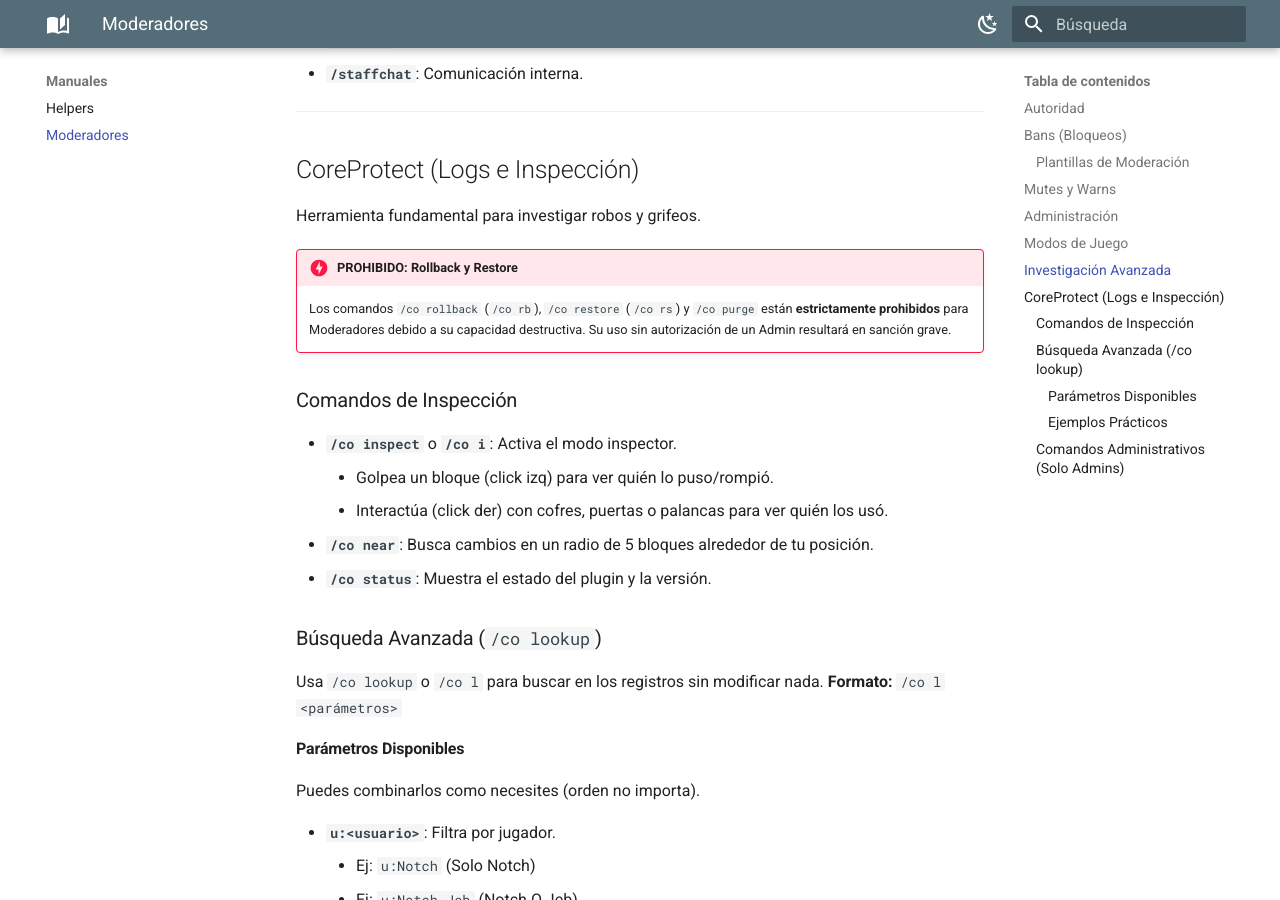
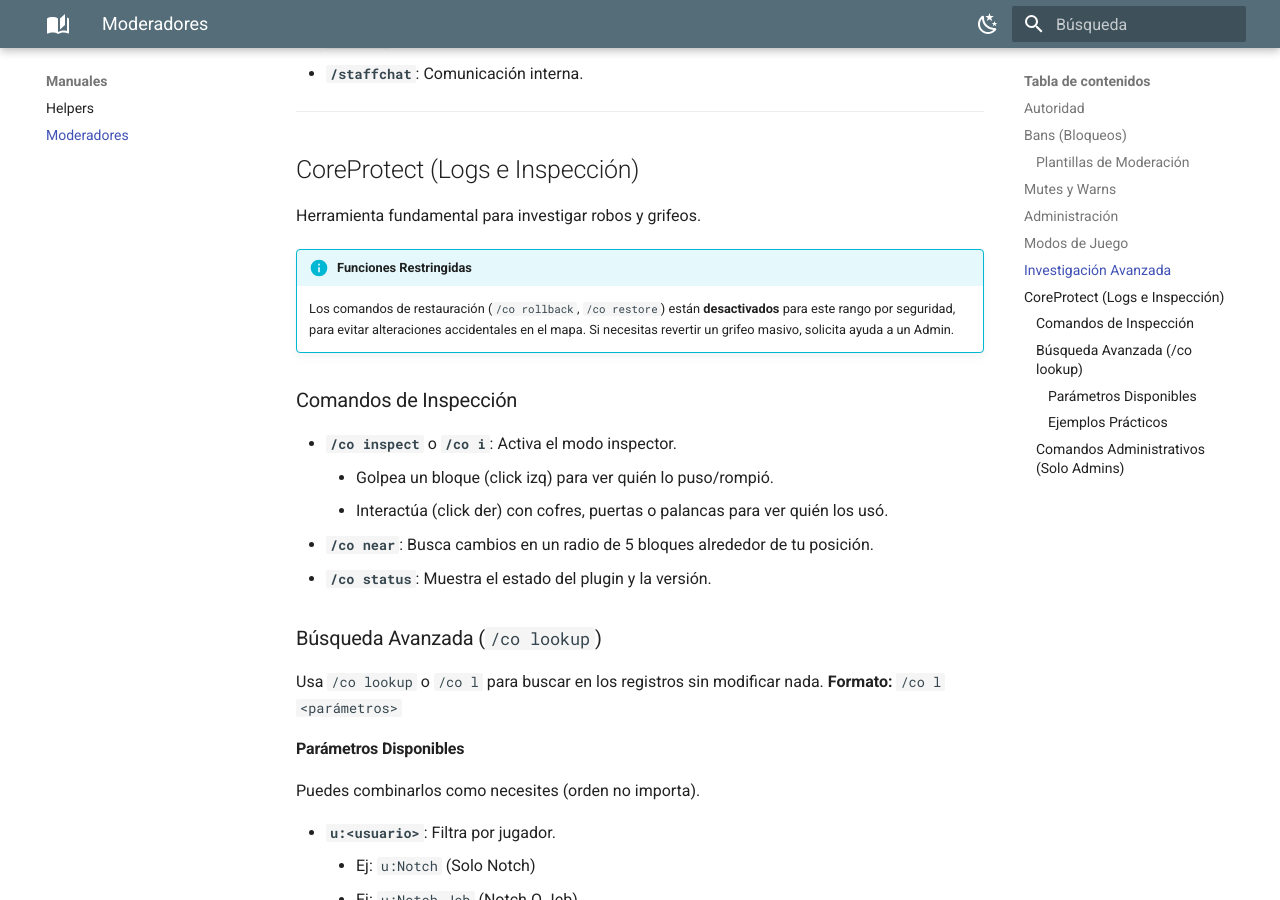
Before and after one commit to ymminnl/page-wiki, an MkDocs documentation site: the page built from docs/guias/moderador.md, in a window 1280 px wide and 900 px high, scrolled down 1941 px. Built offline with MkDocs 1.6.1 and Material for MkDocs 9.7.7, drawn with Linux system fonts in a browser that asks for light colours.

Commit message:
docs: Suavizar advertencia CoreProtect y ajustar tiempo Grifeo-Masivo

```diff
--- a/docs/guias/moderador.md
+++ b/docs/guias/moderador.md
@@ -67,8 +67,8 @@ Puedes ver la lista completa y sus códigos aquí:
 ## CoreProtect (Logs e Inspección)
 Herramienta fundamental para investigar robos y grifeos.
 
-!!! danger "PROHIBIDO: Rollback y Restore"
-    Los comandos `/co rollback` (`/co rb`), `/co restore` (`/co rs`) y `/co purge` están **estrictamente prohibidos** para Moderadores debido a su capacidad destructiva. Su uso sin autorización de un Admin resultará en sanción grave.
+!!! info "Funciones Restringidas"
+    Los comandos de restauración (`/co rollback`, `/co restore`) están **desactivados** para este rango por seguridad, para evitar alteraciones accidentales en el mapa. Si necesitas revertir un grifeo masivo, solicita ayuda a un Admin.
 
 ### Comandos de Inspección
 *   **`/co inspect`** o **`/co i`**: Activa el modo inspector.
```
Also changed, not shown: docs/guias/plantillas.md (+1 -1 lines).
